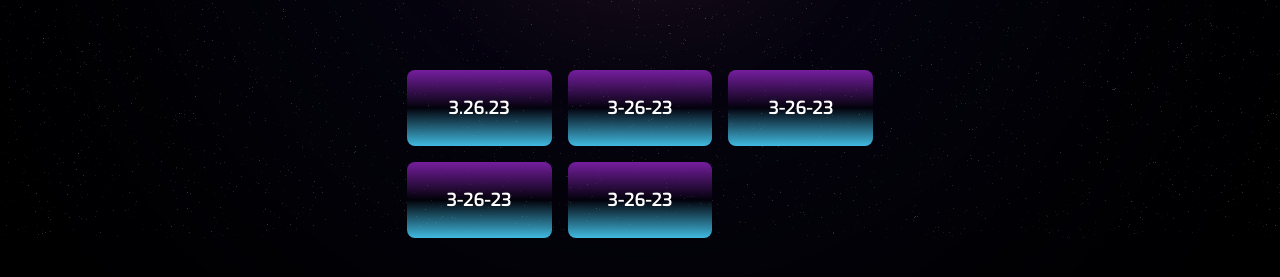
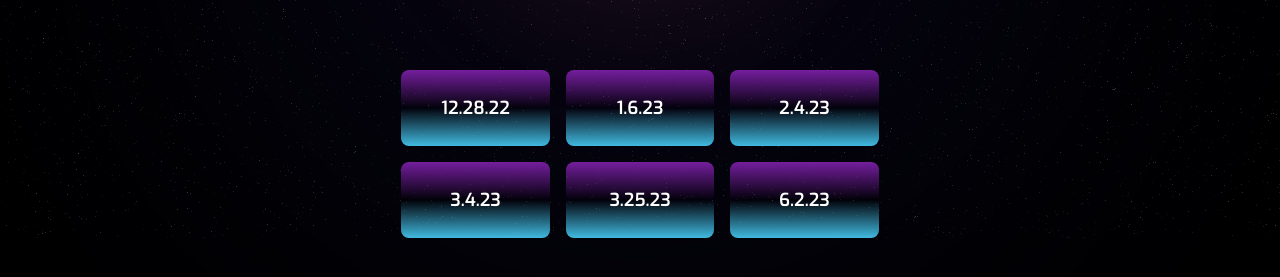
Before and after one commit to johncoxdev/personal-website, a Next.js app: page /astrophotography in a window 1280 px wide. Shown: the part 562-839 px from the top of the page. Built offline with nearby package versions, Linux system fonts and the light colour scheme.

Commit message:
idk what I did, the electricity went out...

```diff
--- a/src/app/astrophotography/page.tsx
+++ b/src/app/astrophotography/page.tsx
@@ -2,6 +2,7 @@ import FooterIcon from '@/components/FooterIcon'
 import NebulaEffect from '@/components/NebulaEffect'
 import NormalNavbar from '@/components/NormalNavbar'
 import ImageSlider from '@/components/ImageSlider'
+import { entries } from '@/components/Entries'
 import Link from 'next/link'
 
 const img = [
@@ -47,6 +48,19 @@ const img = [
     },
 ]
 
+interface DateCardProps {
+  key: number;
+  children: React.ReactNode;
+}
+
+const DateCard = (props: DateCardProps) => {
+  return (
+    <li className='rounded-lg bg-gradient-to-b from-purple via-transparent to-dark-babyblue hover:scale-105 transition-all duration-500 ease-out'>
+      {props.children}
+    </li>
+  )
+}
+
 export default function Astrophotography() {
     return (
         <main className="cursor-custom bg-stars bg-cover h-screen">
@@ -60,41 +74,19 @@ export default function Astrophotography() {
                     </div>
                     <div className='md:mt-6'>
                         <ul className='grid grid-cols-2 lg:grid-cols-3 gap-4'>
-                          <li className='rounded-lg bg-gradient-to-b from-purple via-transparent to-dark-babyblue hover:scale-105 transition-all duration-500 ease-out'>
-                            <div className='flex flex-col justify-center items-center mx-8 my-4 md:mx-10 md:my-6'>
-                              <Link href={"/entry"}>
-                                <span className='font-exo text-white text-lg font-semibold'>3.26.23</span>
-                              </Link>
-                            </div>
-                          </li>
-                          <li className='rounded-lg bg-gradient-to-b from-purple via-transparent to-dark-babyblue hover:scale-105 transition-all duration-500 ease-out'>
-                            <div className='flex flex-col justify-center items-center md:mx-10 md:my-6'>
-                              <Link href={"/entry"}>
-                                <span className='font-exo text-white text-lg font-semibold'>3-26-23</span>
-                              </Link>
-                            </div>
-                          </li>
-                          <li className='rounded-lg bg-gradient-to-b from-purple via-transparent to-dark-babyblue hover:scale-105 transition-all duration-500 ease-out'>
-                            <div className='flex flex-col justify-center items-center md:mx-10 md:my-6'>
-                              <Link href={"/entry"}>
-                                <span className='font-exo text-white text-lg font-semibold'>3-26-23</span>
-                              </Link>
-                            </div>
-                          </li>
-                          <li className='rounded-lg bg-gradient-to-b from-purple via-transparent to-dark-babyblue hover:scale-105 transition-all duration-500 ease-out'>
-                            <div className='flex flex-col justify-center items-center md:mx-10 md:my-6'>
-                              <Link href={"/entry"}>
-                                <span className='font-exo text-white text-lg font-semibold'>3-26-23</span>
-                              </Link>
-                            </div>
-                          </li>
-                          <li className='rounded-lg bg-gradient-to-b from-purple via-transparent to-dark-babyblue hover:scale-105 transition-all duration-500 ease-out'>
-                            <div className='flex flex-col justify-center items-center md:mx-10 md:my-6'>
-                              <Link href={"/entry"}>
-                                <span className='font-exo text-white text-lg font-semibold'>3-26-23</span>
-                              </Link>
-                            </div>
-                          </li>
+                          {
+                            entries.map((entries, ind) => {
+                              return (
+                                <DateCard key={ind}>
+                                  <div className='flex flex-col justify-center items-center mx-8 my-4 md:mx-10 md:my-6'>
+                                    <Link href={entries.dirpath}>
+                                      <span className='font-exo text-white text-lg font-semibold'>{entries.date}</span>
+                                    </Link>
+                                  </div>
+                                </DateCard>
+                              )
+                            })
+                          }
                         </ul>
                     </div>
                     <FooterIcon />
```
